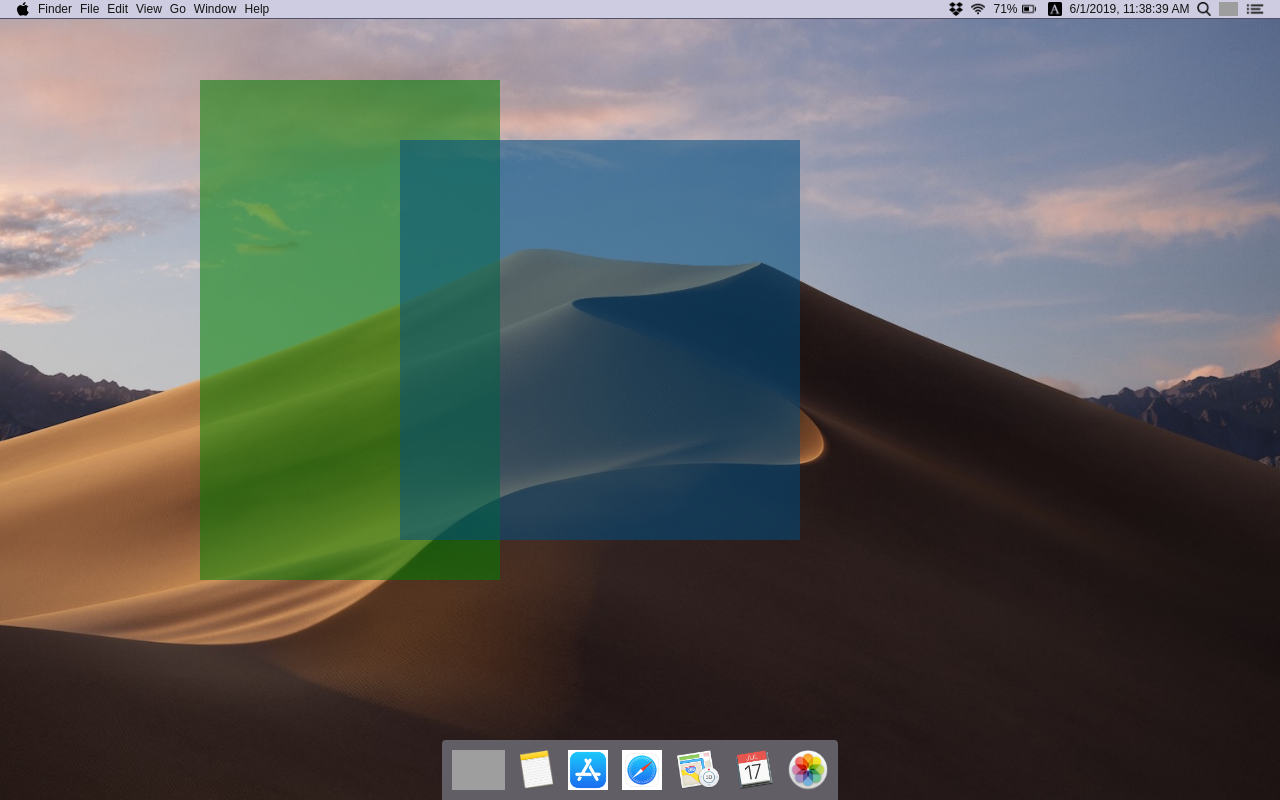
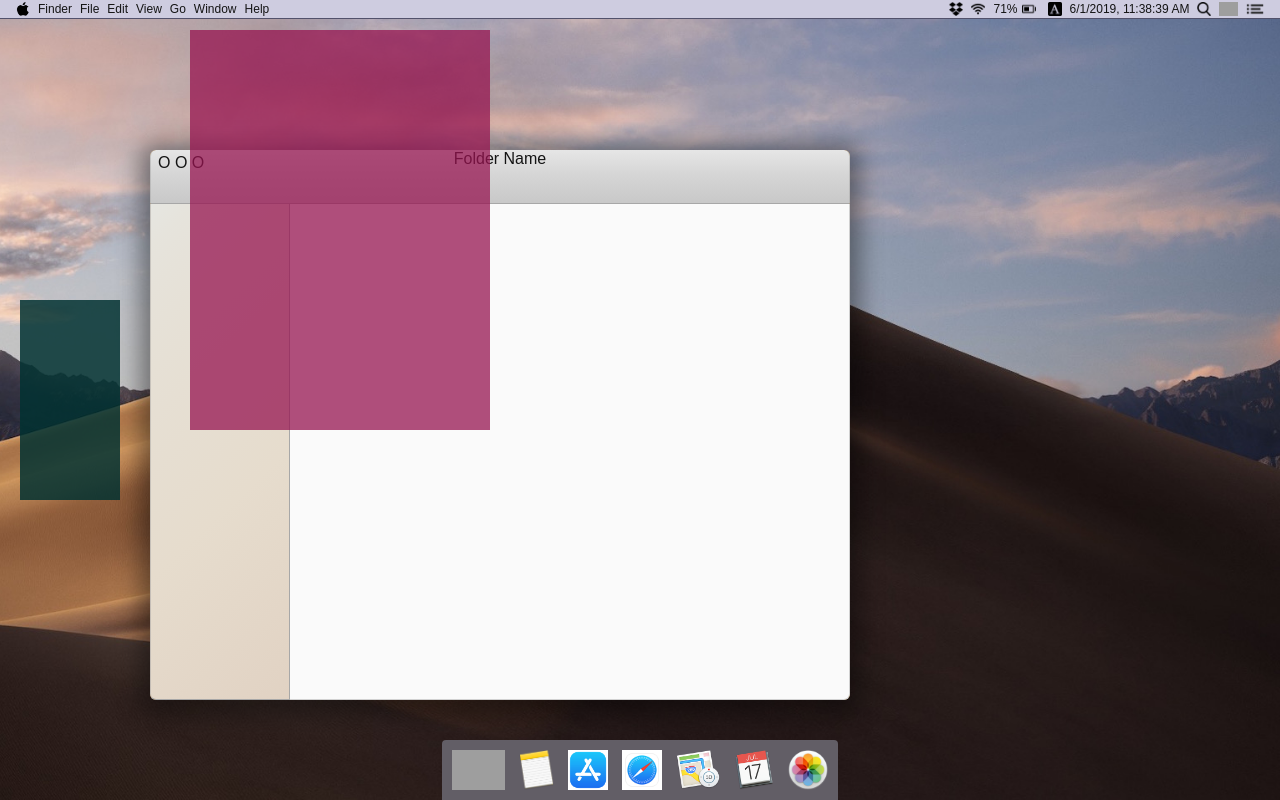
Before and after one commit to omergal99/pixel-mac, a React (Create React App) app: page / in a window 1280 px wide. Built offline with nearby package versions, Linux system fonts and the light colour scheme; grey boxes are pictures that could not be loaded.

Commit message:
omer- build the folder css and drag and drop

```diff
--- a/package.json
+++ b/package.json
@@ -1,8 +1,10 @@
 {
+  "homepage": "https://omergal99.github.io/pixel-mac",
   "name": "my-pixel-mac",
   "version": "0.1.0",
   "private": true,
   "dependencies": {
+    "gh-pages": "^2.0.1",
     "node-sass": "^4.12.0",
     "react": "^16.8.6",
     "react-dom": "^16.8.6",
@@ -12,7 +14,9 @@
     "start": "react-scripts start",
     "build": "react-scripts build",
     "test": "react-scripts test",
-    "eject": "react-scripts eject"
+    "eject": "react-scripts eject",
+    "predeploy": "yarn build",
+    "deploy": "gh-pages -d build"
   },
   "eslintConfig": {
     "extends": "react-app"
--- a/src/assets/css/_cmps.scss
+++ b/src/assets/css/_cmps.scss
@@ -1,3 +1,4 @@
 @import './cmps/desktop';
 @import './cmps/dock';
 @import './cmps/header';
+@import './cmps/folder';
--- a/src/assets/css/cmps/_desktop.scss
+++ b/src/assets/css/cmps/_desktop.scss
@@ -10,12 +10,12 @@
   background-blend-mode: unset;
   background-position: center;
   .mama {
-    height: 500px;
-    width: 300px;
+    height: 800px;
+    width: 880px;
+    top: 0px;
+    left: 0px;
     background-color: rgba(0, 128, 0, 0.541);
     position: absolute;
-    top: 80px;
-    left: 200px;
   }
   .dada {
     height: 400px;
@@ -25,4 +25,7 @@
     top: 140px;
     left: 400px;
   }
+  .mama2{
+    z-index: 20;
+  }
 }
--- /dev/null
+++ b/src/assets/css/cmps/_folder.scss
@@ -0,0 +1,54 @@
+.folder {
+  z-index: 5;
+  height: 550px;
+  width: 700px;
+  top: 150px;
+  left: 150px;
+  background-color: rgb(177, 129, 58);
+  position: absolute;
+  border-radius: 6px;
+  box-shadow: 0px 4px 23px 10px rgba(0, 0, 0, 0.42);
+  display: grid;
+  grid-template-columns: 140px 1fr;
+  grid-template-rows: 22px 32px 1fr;
+
+  .top {
+    border-radius: 6px 6px 0 0;
+    grid-area: 1 / 1 / 2 / 3;
+    background: linear-gradient(rgb(230, 230, 230), rgb(215, 215, 215));
+    border-left: 0.5px solid rgba(167, 167, 167, 0.5);
+    border-right: 0.5px solid rgba(167, 167, 167, 0.5);
+    // border-top: 0.5px solid rgba(167, 167, 167, 0.5);
+    text-align: center;
+    .window-controls{
+      position: absolute;
+      top: 4px;
+      left: 8px;
+    }
+  }
+
+  .options {
+    grid-area: 2 / 1 / 3 / 3;
+    background: linear-gradient(rgb(215, 215, 215), rgb(200, 200, 200));
+    border-bottom: 0.5px solid rgb(167, 167, 167);
+    border-left: 0.5px solid rgba(167, 167, 167, 0.5);
+    border-right: 0.5px solid rgba(167, 167, 167, 0.5);
+  }
+
+  .aside {
+    grid-area: 3 / 1 / 4 / 2;
+    background: linear-gradient(0.38turn, rgb(230, 230, 225), 20%, rgb(230, 220, 205), rgb(225, 210, 195));
+    border-radius: 0 0 0 6px;
+    border-left: 0.5px solid rgba(167, 167, 167, 0.5);
+    border-right: 0.5px solid rgb(167, 167, 167);
+    border-bottom: 0.5px solid rgb(167, 167, 167);
+  }
+
+  .content {
+    grid-area: 3 / 2 / 4 / 3;
+    background-color: rgb(250, 250, 250);
+    border-radius: 0 0 6px 0;
+    border-right: 0.5px solid rgba(167, 167, 167, 0.5);
+    border-bottom: 0.5px solid rgba(167, 167, 167, 0.5);
+  }
+}
--- a/src/cmps/Desktop.js
+++ b/src/cmps/Desktop.js
@@ -1,11 +1,99 @@
-import React from 'react';
+import React, { Component } from 'react';
 
-const Desktop = () => (
+import Folder from './Folder';
 
-  <div className="desktop">
-    <div className="mama"></div>
-    <div className="dada"></div>
-  </div>
-)
+class Desktop extends Component {
 
+  constructor(props) {
+    super(props);
+    this.handleMove = this.handleMove.bind(this);
+  }
+
+  state = {
+    isDraging: false,
+    windows: {
+      div1: {
+        isOpen: true,
+        size: { x: 100, y: 200 },
+        location: { x: 20, y: 300 },
+        class: 'mama2',
+        bc: 'rgba(0, 50, 50, 0.841)'
+      }
+      ,
+      div2: {
+        isOpen: true,
+        size: { x: 300, y: 400 },
+        location: { x: 190, y: 30 },
+        class: 'mama2',
+        bc: 'rgba(150, 20, 80, 0.741)'
+      }
+    }
+  }
+
+  handleMove(ev) {
+    console.log('ev: ', ev);
+    if (this.state) {
+      var copy = this.state.windows;
+      copy.div2.location = { x: ev.clientX - 5, y: ev.clientY - 5 }
+      this.setState({ windows: copy })
+    }
+  }
+
+  mouseDown(el) {
+    console.log('el.target: ', el.target);
+    // console.log('window',window.innerHeight);
+    // console.log('window',window.innerWidth);
+
+    // document.addEventListener('mousemove', this.handleMove(), false);
+    // document.addEventListener('mousemove', this.handleMove, false);
+    document.addEventListener('mousemove', this.handleMove, false);
+
+    // ev.target.onmouseup = () =>{
+    document.onmouseup = () => {
+      console.log('onmouseup >> STOPING mousemove EventListener');
+      document.removeEventListener('mousemove', this.handleMove, false);
+    };
+
+  }
+
+  render() {
+    var copyWindows = this.state.windows;
+    var allWindows = [copyWindows.div1, copyWindows.div2];
+    var openWindows = allWindows.map((div) => {
+      return <div onMouseDown={this.mouseDown.bind(this)} className={div.class}
+        style={{
+          height: `${div.size.y}px`, width: `${div.size.x}px`,
+          top: `${div.location.y}px`, left: `${div.location.x}px`,
+          backgroundColor: `${div.bc}`, position: 'absolute'
+        }}
+      ></div>
+    })
+    return (
+      <div className="desktop">
+        {/* <div style={{height: '800px',width:' 880px',top: '0px',left: '0px'}}
+        onMouseDown={this.mouseDown.bind(this)} className="mama"></div> */}
+        {/* <div className="dada"></div> */}
+
+        {openWindows[0]}
+        {openWindows[1]}
+
+        <Folder/>
+
+      </div>
+    )
+  }
+}
 export default Desktop;
+
+
+// import React from 'react';
+
+// const Desktop = () => (
+
+//   <div className="desktop">
+//     <div className="mama"></div>
+//     <div className="dada"></div>
+//   </div>
+// )
+
+// export default Desktop;
--- a/src/cmps/Dock.js
+++ b/src/cmps/Dock.js
@@ -4,25 +4,25 @@ const Dock = () => (
   <div className="dock">
     <div className="line-items flex space-center align-center">
       <div className="wrap-icon">
-        <img src="assets/img/dock items/Finder.png" alt="Finder" />
+        <img src="assets/img/dock items/Finder.png" alt="Finder" title="Finder" />
       </div>
       <div className="wrap-icon">
-        <img src="assets/img/dock items/Notes.png" alt="Notes" />
+        <img src="assets/img/dock items/Notes.png" alt="Notes" title="Notes" />
       </div>
       <div className="wrap-icon">
-        <img src="assets/img/dock items/AppStore.png" alt="AppStore" />
+        <img src="assets/img/dock items/AppStore.png" alt="AppStore" title="AppStore" />
       </div>
       <div className="wrap-icon">
-        <img src="assets/img/dock items/Safari.png" alt="Safari" />
+        <img src="assets/img/dock items/Safari.png" alt="Safari" title="Safari" />
       </div>
       <div className="wrap-icon">
-        <img src="assets/img/dock items/Maps.png" alt="Maps" />
+        <img src="assets/img/dock items/Maps.png" alt="Maps" title="Maps" />
       </div>
       <div className="wrap-icon">
-        <img src="assets/img/dock items/Calendar.png" alt="Calendar" />
+        <img src="assets/img/dock items/Calendar.png" alt="Calendar" title="Calendar" />
       </div>
       <div className="wrap-icon">
-        <img src="assets/img/dock items/Photos.png" alt="Photos" />
+        <img src="assets/img/dock items/Photos.png" alt="Photos" title="Photos" />
       </div>
     </div>
   </div>
--- /dev/null
+++ b/src/cmps/Folder.js
@@ -0,0 +1,22 @@
+import React from 'react';
+
+const Folder = () => (
+
+  <div className="folder">
+    <div className="top">
+      <div className="window-controls">O O O</div>
+      <label>Folder Name</label>
+    </div>
+    <div className="options">
+
+    </div>
+    <div className="aside">
+
+    </div>
+    <div className="content">
+
+    </div>
+  </div>
+)
+
+export default Folder;
--- a/src/cmps/Header.js
+++ b/src/cmps/Header.js
@@ -17,7 +17,7 @@ class Header extends Component {
 
   cleanElements() {
     var options = document.querySelectorAll("li, .icons");
-    options.forEach(function (el) { // element
+    options.forEach(el => { // element
       el.classList.remove('blue');
     });
   }
```
Also changed, not shown: 1 other file (tests, documents, lock files or other folders).
